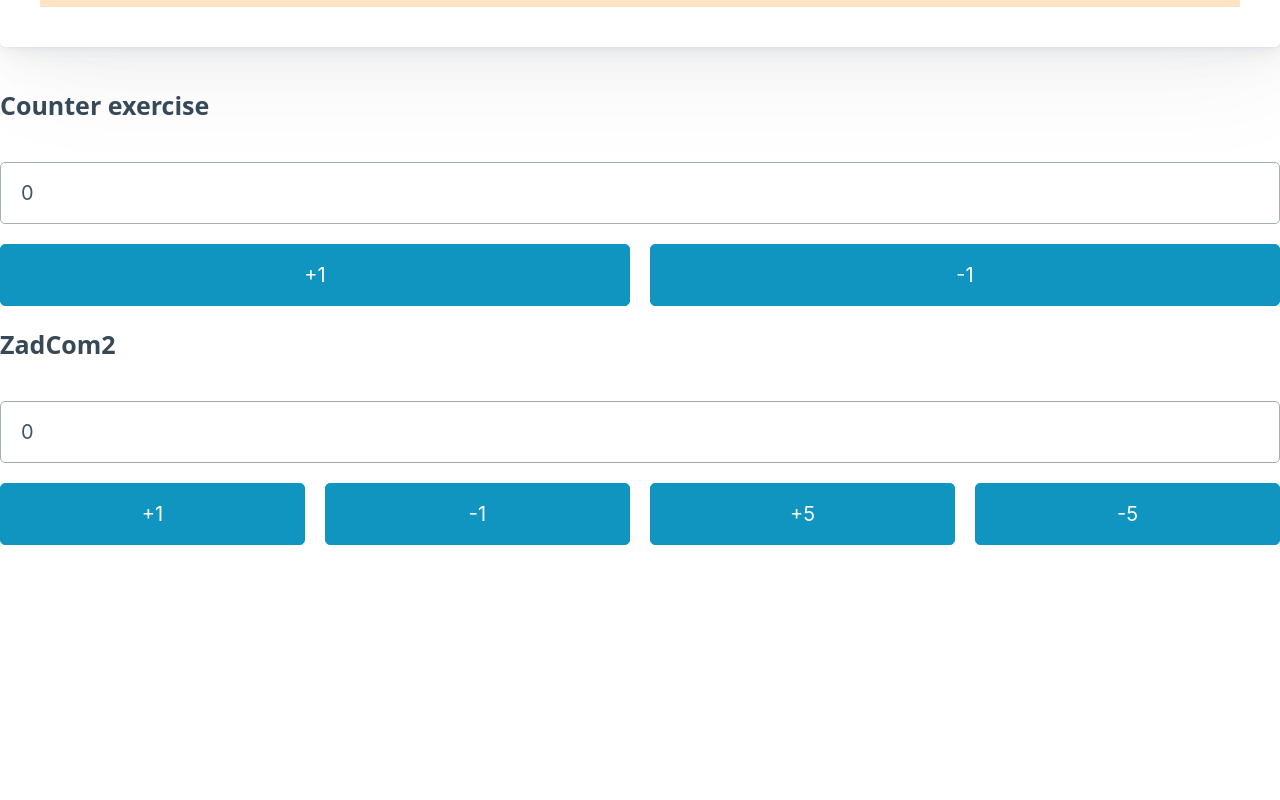
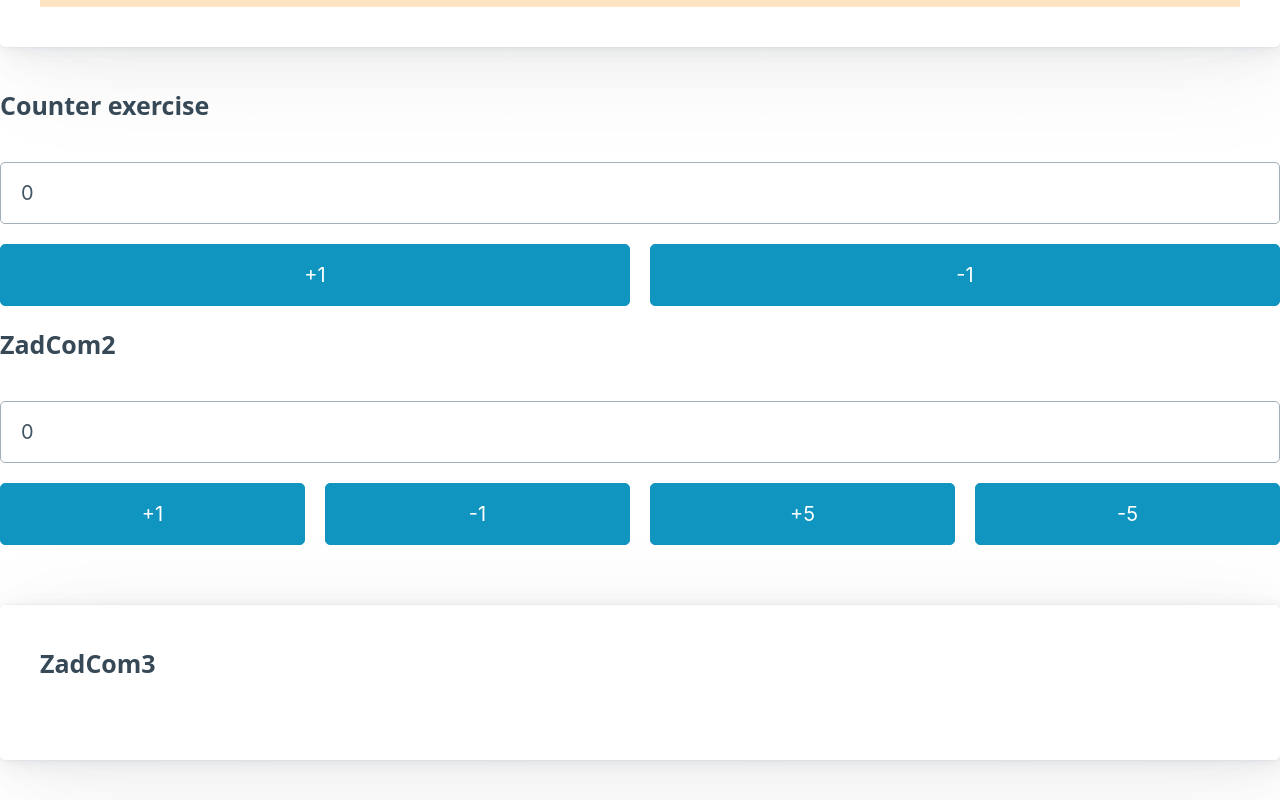
Before and after one commit to an93na/React_Nauka, a React (Create React App) app in the folder homework/: page / in a window 1280 px wide. Shown: the part 8369-9169 px from the top of the page. Before the commit the page ends 8934 px from the top, so only its background shows below. Built offline with nearby package versions, Linux system fonts and the light colour scheme.

Commit message:
add new file ZadCom3.js

```diff
--- a/homework/src/App.js
+++ b/homework/src/App.js
@@ -18,6 +18,7 @@ import { StanKomponentu } from './ex3/StanKomponentu';
 import { Eventy } from './ex3/Eventy';
 import { ZadCom1 } from './ex3/zadCom1';
 import { ZadCom2 } from './ex3/zadCom2';
+import { ZadCom3 } from './ex3/ZadCom3';
 
 
 
@@ -42,6 +43,7 @@ function App() {
       <Eventy />
       <ZadCom1/>
       <ZadCom2/>
+      <ZadCom3/>
     </div>
 
   );
--- /dev/null
+++ b/homework/src/ex3/ZadCom3.js
@@ -0,0 +1,9 @@
+import React from "react";
+
+
+
+export const ZadCom3 = () => {
+    return <article>
+        <h4>ZadCom3</h4>
+    </article>
+}
```
